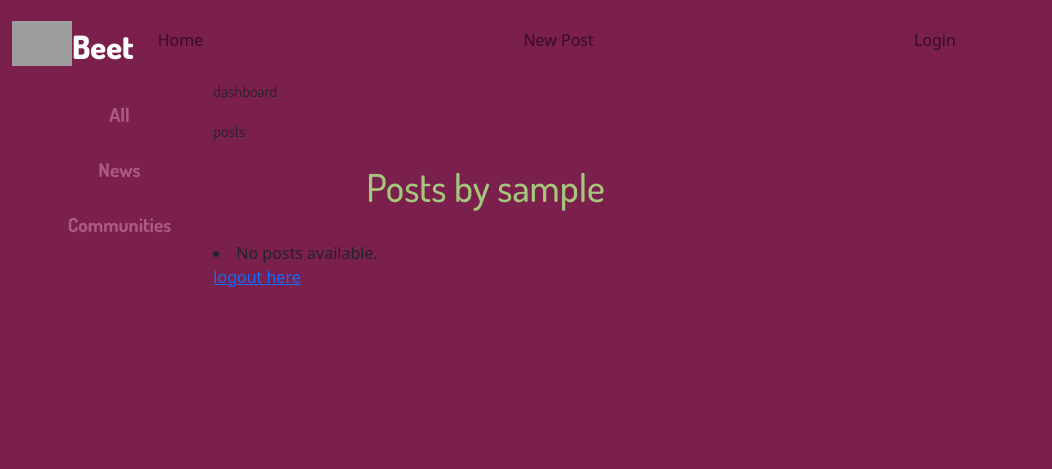
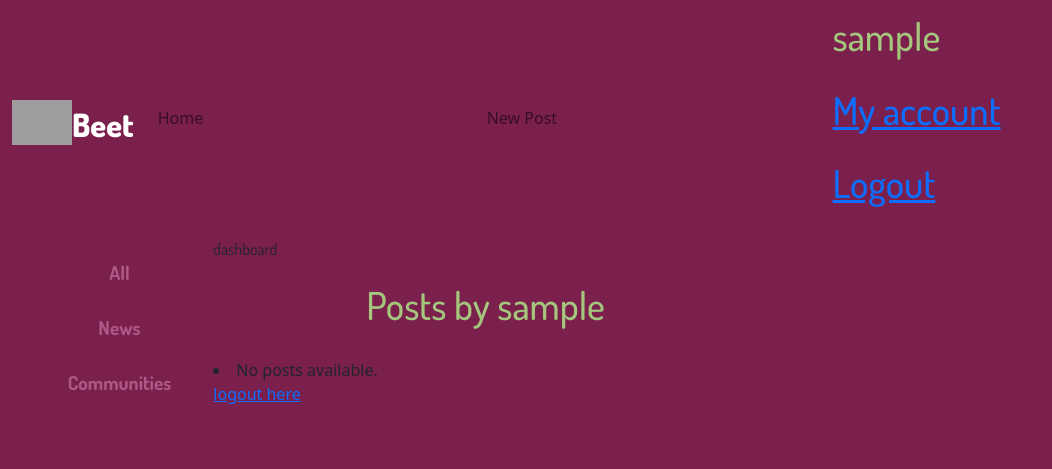
Before and after one commit to Harrisong5/Final-Project, a Django app: page /dashboard in a window 1280 px wide. Shown: the top 469 px of the page, without its empty margins (0-1052 px from the left). Run offline with Django 5.2, Linux system fonts and the light colour scheme; the visitor is signed in with stand-in values (Sample User, id 1); data that the repository does not hold is empty; grey boxes are pictures that could not be loaded.

Commit message:
added to base html to show account name if logged in or login register links if not

```diff
--- a/forum/templates/forum/dashboard.html
+++ b/forum/templates/forum/dashboard.html
@@ -3,16 +3,14 @@
 {% block content %}
 
     <p>dashboard</p>
-    <p>posts</p>
 
         <div class="col-md-12 posts-block">
             <div class="col-md-10 offset-md-1 mb-4">
-                    <p class="author">Posts by {{ user }}</p>
+                    <p class="author">Posts by {{ current_user }}</p>
 
             </div>
         </div>
         {% for post in posts %}
-            <li>
                 <div class="col-md-12 posts-block">
                     <div class="card col-md-10 offset-md-1 mb-4">
                         <div class="card-body">
@@ -43,7 +41,6 @@
 
                     </div>
                 </div>
-            </li>
         {% empty %}
             <li>No posts available.</li>
         {% endfor %}
--- a/templates/base.html
+++ b/templates/base.html
@@ -53,9 +53,15 @@
                 </ul>
                 <ul class="navbar-nav me-auto mb-2 mb-lg-0">
                     <li class="nav-item">
-                        <a class="nav-link {% if request.path == home_url %}active{% endif %}" aria-current="page"
-                            href="{% url 'login' %}">Login</a>
-                    </li>
+                        {% if user.is_authenticated %}
+                            <p class="author">{{ user.username }}</p>
+                            <p class="author"><a href="{% url 'dashboard' %}">My account</a></p>
+                            <p class="author"><a href="{% url 'logout' %}">Logout</a></p>
+                        {% else %}
+                            <p class="author"><a href="{% url 'register' %}">Create an account</a>
+                            <p class="author"><a href="{% url 'login' %}">Login</a>
+                        {% endif %}
+                    <li>
 
                 </ul>
             </div>
```
